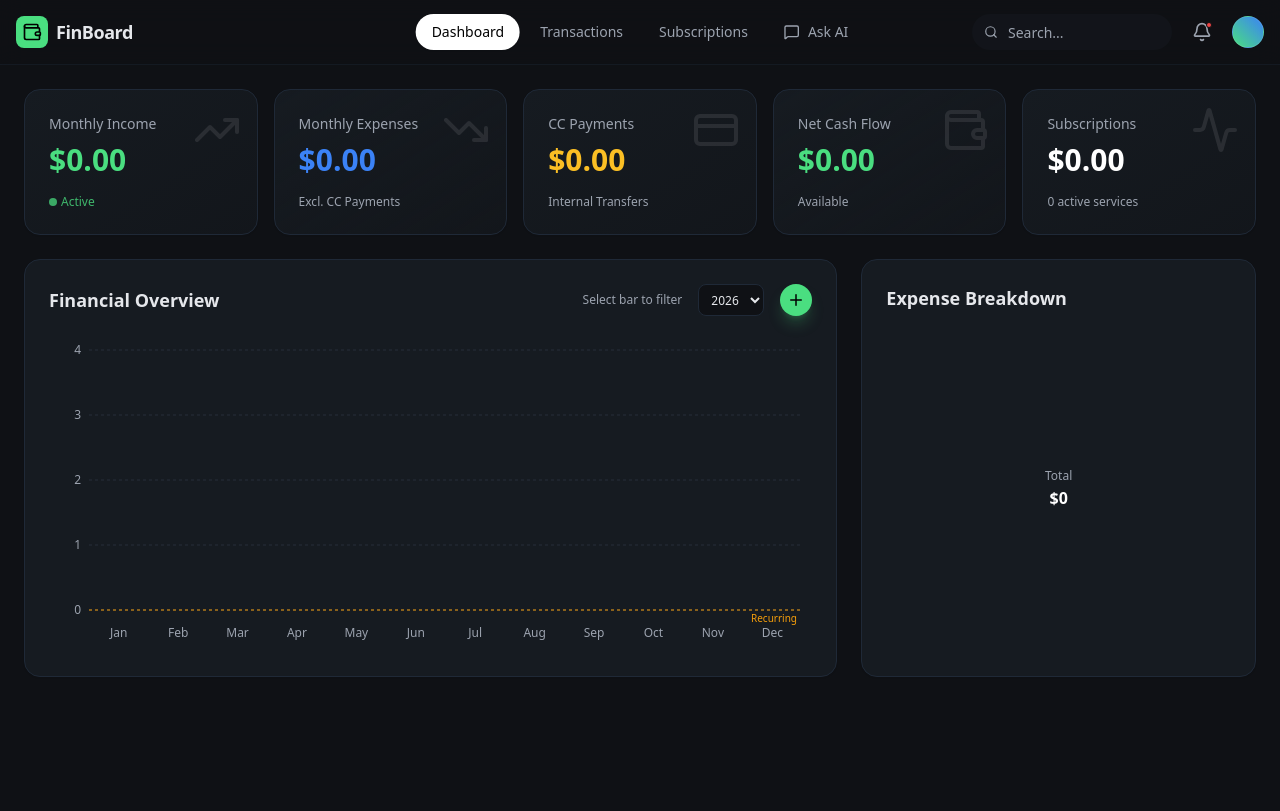
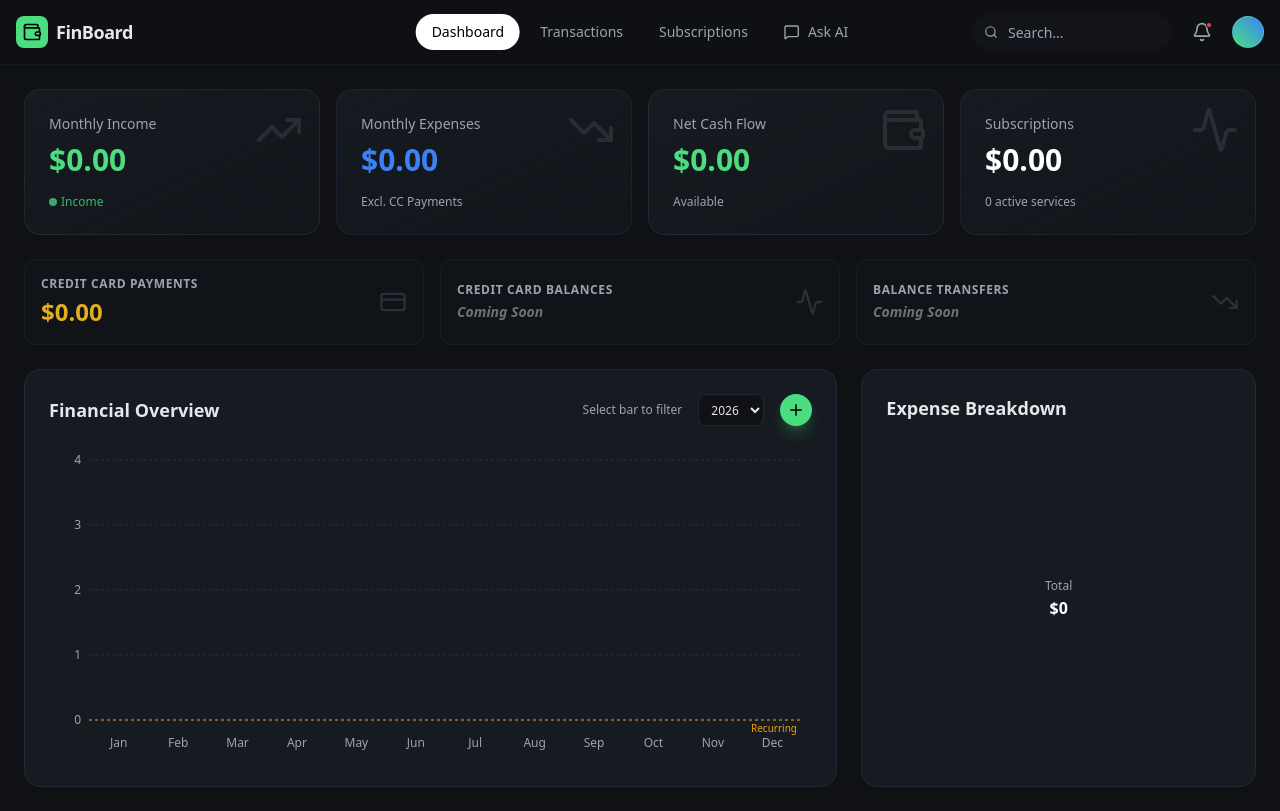
Before and after one commit to atnwl/finance-dashboard-gemini, a React (Vite) app: page / in a window 1280 px wide. Built offline with nearby package versions, Linux system fonts and the light colour scheme.

Commit message:
Tiered dashboard design with separate Credit/Debt row

```diff
--- a/src/App.jsx
+++ b/src/App.jsx
@@ -778,20 +778,20 @@ export default function App() {
   // Renderers
   const renderDashboard = () => (
     <div className="space-y-6 animate-in fade-in duration-500">
-      {/* Summary Cards */}
-      <div className="grid grid-cols-1 sm:grid-cols-2 lg:grid-cols-5 gap-4">
-        <Card className="bg-gradient-to-br from-card to-card/50 relative overflow-hidden group">
+      {/* Primary Highlights */}
+      <div className="grid grid-cols-1 sm:grid-cols-2 lg:grid-cols-4 gap-4">
+        <Card className="bg-gradient-to-br from-card to-card/50 relative overflow-hidden group border-primary/10">
           <div className="absolute top-0 right-0 p-4 opacity-10 group-hover:opacity-20 transition-opacity">
             <TrendingUp size={48} />
           </div>
           <h3 className="text-muted text-sm font-medium">Monthly Income</h3>
           <p className="text-3xl font-bold mt-2 text-primary">${financials.totalIncome.toLocaleString('en-US', { minimumFractionDigits: 2, maximumFractionDigits: 2 })}</p>
           <div className="mt-4 text-xs text-primary/80 flex items-center gap-1">
-            <div className="w-2 h-2 rounded-full bg-primary animate-pulse" /> Active
+            <div className="w-2 h-2 rounded-full bg-primary animate-pulse" /> Income
           </div>
         </Card>
 
-        <Card className="bg-gradient-to-br from-card to-card/50 relative overflow-hidden group">
+        <Card className="bg-gradient-to-br from-card to-card/50 relative overflow-hidden group border-blue-500/10">
           <div className="absolute top-0 right-0 p-4 opacity-10 group-hover:opacity-20 transition-opacity">
             <TrendingDown size={48} />
           </div>
@@ -799,17 +799,6 @@ export default function App() {
           <p className="text-3xl font-bold mt-2 text-[#3B82F6]">${financials.totalExpenses.toLocaleString('en-US', { minimumFractionDigits: 2, maximumFractionDigits: 2 })}</p>
           <div className="mt-4 text-xs text-muted flex items-center gap-1">
             Excl. CC Payments
-          </div>
-        </Card>
-
-        <Card className="bg-gradient-to-br from-card to-card/50 relative overflow-hidden group">
-          <div className="absolute top-0 right-0 p-4 opacity-10 group-hover:opacity-20 transition-opacity">
-            <CreditCard size={48} />
-          </div>
-          <h3 className="text-muted text-sm font-medium">CC Payments</h3>
-          <p className="text-3xl font-bold mt-2 text-amber-400">${financials.totalCcPayments.toLocaleString('en-US', { minimumFractionDigits: 2, maximumFractionDigits: 2 })}</p>
-          <div className="mt-4 text-xs text-muted flex items-center gap-1">
-            Internal Transfers
           </div>
         </Card>
 
@@ -826,7 +815,7 @@ export default function App() {
           </div>
         </Card>
 
-        <Card className="bg-gradient-to-br from-card to-card/50 relative overflow-hidden group">
+        <Card className="bg-gradient-to-br from-card to-card/50 relative overflow-hidden group border-white/5">
           <div className="absolute top-0 right-0 p-4 opacity-10 group-hover:opacity-20 transition-opacity">
             <Activity size={48} />
           </div>
@@ -835,9 +824,36 @@ export default function App() {
             ${financials.totalSubscriptionsCost.toLocaleString('en-US', { minimumFractionDigits: 2, maximumFractionDigits: 2 })}
           </p>
           <div className="mt-4 text-xs text-muted flex items-center gap-1">
-            {data.expenses.filter(e => e.type === 'subscription').length} active services
+            {data.expenses.filter(e => e.type === 'subscription' && e.category !== 'Transfer' && e.category !== 'Credit Card Payment').length} active services
           </div>
         </Card>
+      </div>
+
+      {/* Secondary / Credit & Debt Tier */}
+      <div className="grid grid-cols-1 md:grid-cols-3 gap-4">
+        <div className="bg-card/30 border border-border/50 rounded-xl p-4 flex items-center justify-between group hover:border-amber-500/30 transition-colors">
+          <div>
+            <h4 className="text-muted text-xs font-semibold uppercase tracking-wider mb-1">Credit Card Payments</h4>
+            <p className="text-2xl font-bold text-amber-400/90">${financials.totalCcPayments.toLocaleString('en-US', { minimumFractionDigits: 2, maximumFractionDigits: 2 })}</p>
+          </div>
+          <CreditCard size={28} className="text-muted opacity-20 group-hover:opacity-40 transition-opacity" />
+        </div>
+
+        <div className="bg-card/30 border border-border/50 rounded-xl p-4 flex items-center justify-between group hover:border-blue-500/30 transition-colors">
+          <div>
+            <h4 className="text-muted text-xs font-semibold uppercase tracking-wider mb-1">Credit Card Balances</h4>
+            <p className="text-2xl font-bold text-white/40 italic text-sm">Coming Soon</p>
+          </div>
+          <Activity size={28} className="text-muted opacity-20 group-hover:opacity-40 transition-opacity" />
+        </div>
+
+        <div className="bg-card/30 border border-border/50 rounded-xl p-4 flex items-center justify-between group hover:border-purple-500/30 transition-colors">
+          <div>
+            <h4 className="text-muted text-xs font-semibold uppercase tracking-wider mb-1">Balance Transfers</h4>
+            <p className="text-2xl font-bold text-white/40 italic text-sm">Coming Soon</p>
+          </div>
+          <TrendingDown size={28} className="text-muted opacity-20 group-hover:opacity-40 transition-opacity" />
+        </div>
       </div>
 
       {/* Charts Section */}
```
